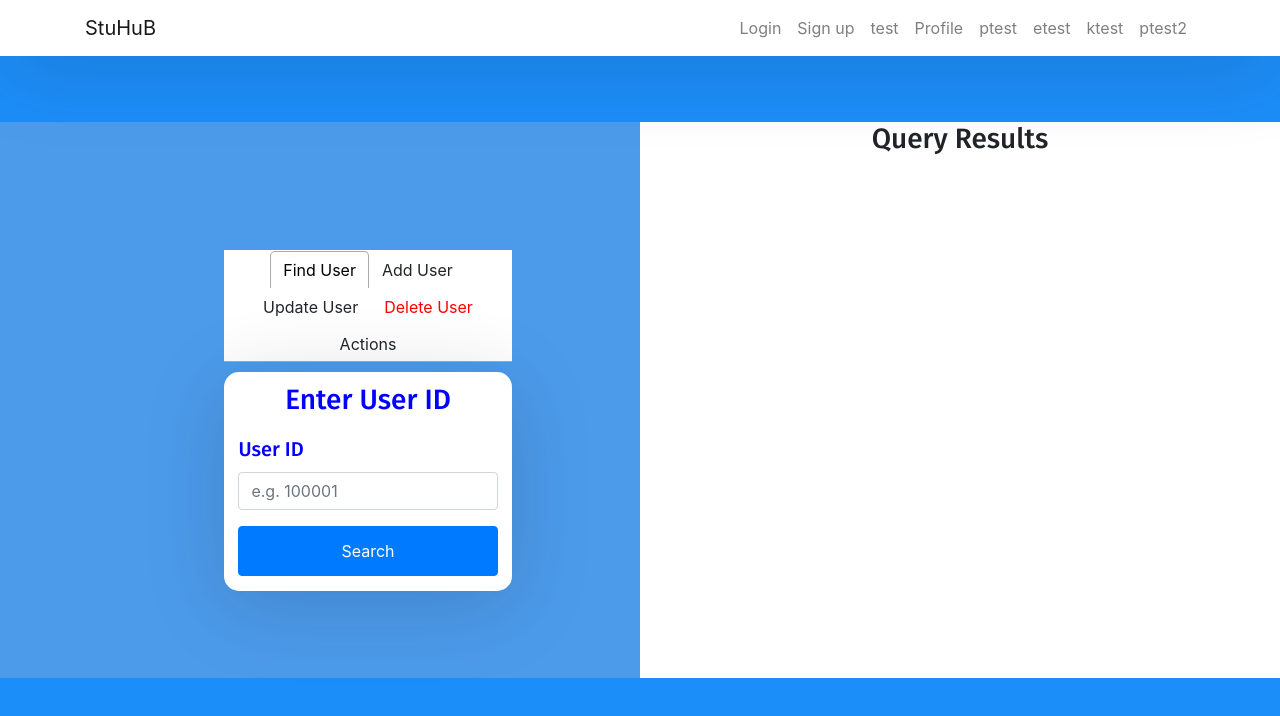
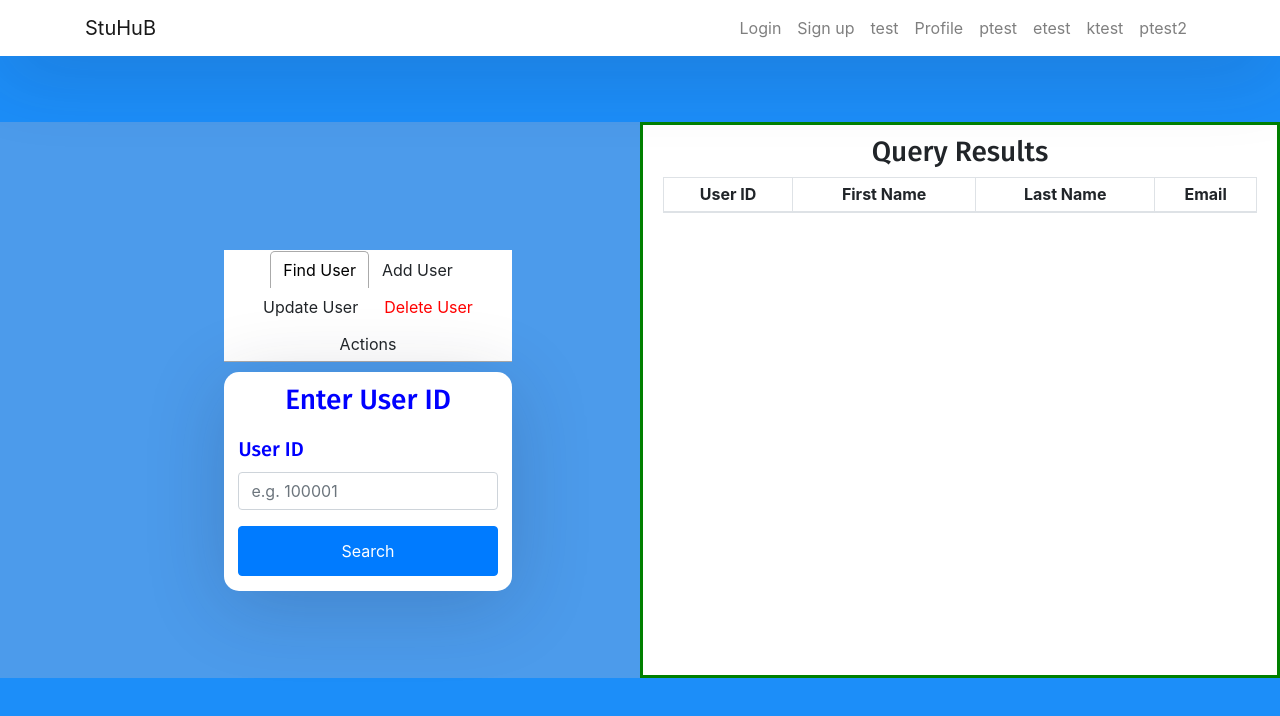
Before and after one commit to jtagaca/StuHub_Public, a React (Create React App) app in the folder client/: page /ptest in a window 1280 px wide. Shown: the top 716 px of the page. Built offline with nearby package versions, Linux system fonts and the light colour scheme.

Commit message:
added ui for find user

```diff
--- a/client/src/components/ptest.js
+++ b/client/src/components/ptest.js
@@ -1,18 +1,13 @@
 import { React, Component, useState } from "react";
 import { Button, ButtonGroup, Fab, TextField } from "@material-ui/core";
-import AddIcon from "@material-ui/icons/Add";
-import Buttond from "react-bootstrap/Button";
-import RemoveIcon from "@material-ui/icons/Remove";
 import DropdownButton from "react-bootstrap/DropdownButton";
 import { Dropdown, Row, Col } from "react-bootstrap";
-import Formb from "react-bootstrap/Form";
-import Carousel from "react-bootstrap/Carousel";
 import "./gg.css";
 import { Tab, Tabs, TabList, TabPanel } from "react-tabs";
 import "react-tabs/style/react-tabs.css";
 import "../index.css";
 import Axios from "axios";
-import Result from "./result.js";
+import Table from "react-bootstrap/Table";
 //refactor code- JT
 function Ptest() {
   const [usernameReg, setUsernameReg] = useState("");
@@ -432,15 +427,40 @@ function Ptest() {
         </TabPanel>
       </Tabs>
     </div>
-      <div id = "rightbox" style = {{float:'right', background:'white', width:'50%', height:'100%'}}>
-                <h3>Query Results</h3>
-                {studentlist && studentlist.map((student) => {
-                  return (
-                    <div key={student.Login_ID} style={{textAlign: 'left'}}>
-                      <p>{student.First_Name} {student.Last_Name} {student.Login_ID} {student.Email}</p>
-                    </div>
+      <div id = "rightbox" style = {{
+        float:'right',
+        background:'white',
+        width:'50%',
+        height:'100%',
+        borderStyle: 'solid',
+        borderColor: 'green',
+        paddingTop: '10px',
+        paddingLeft: '20px',
+        paddingRight: '20px',
+        overflowY: 'auto'}}>
+        <h3>Query Results</h3>
+          <Table striped bordered hover size="sm">
+            <thead>
+              <tr>
+                <th>User ID</th>
+                <th>First Name</th>
+                <th>Last Name</th>
+                <th>Email</th>
+              </tr>
+            </thead>
+              {studentlist && studentlist.map((student) => {
+                return (
+                  <tbody key={student.Login_ID} style={{textAlign: 'left'}}>
+                    <tr>
+                      <td>{student.Login_ID}</td>
+                      <td>{student.First_Name}</td>
+                      <td>{student.Last_Name}</td>
+                      <td>{student.Email}</td>
+                    </tr>
+                  </tbody>
                   );
                 })}
+            </Table>
       </div>
     </div>
   );
```
